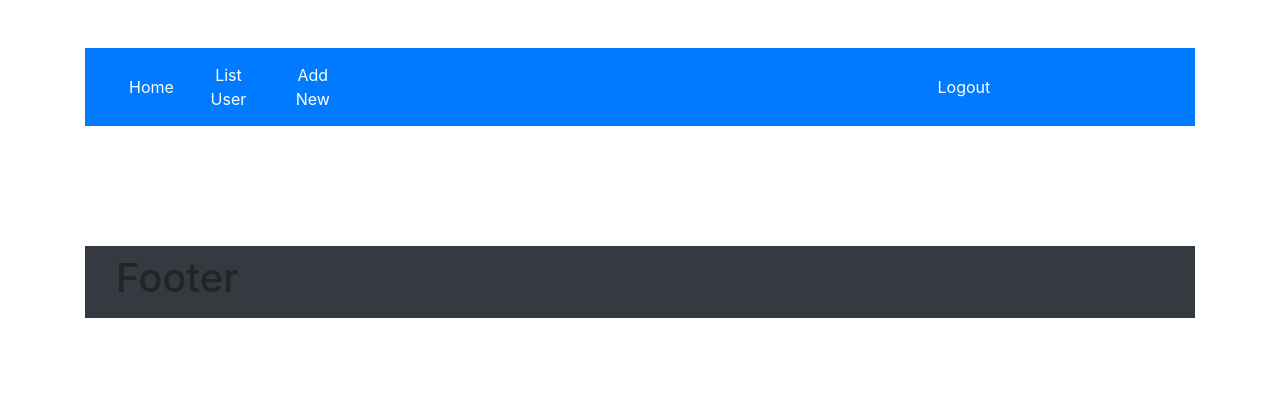
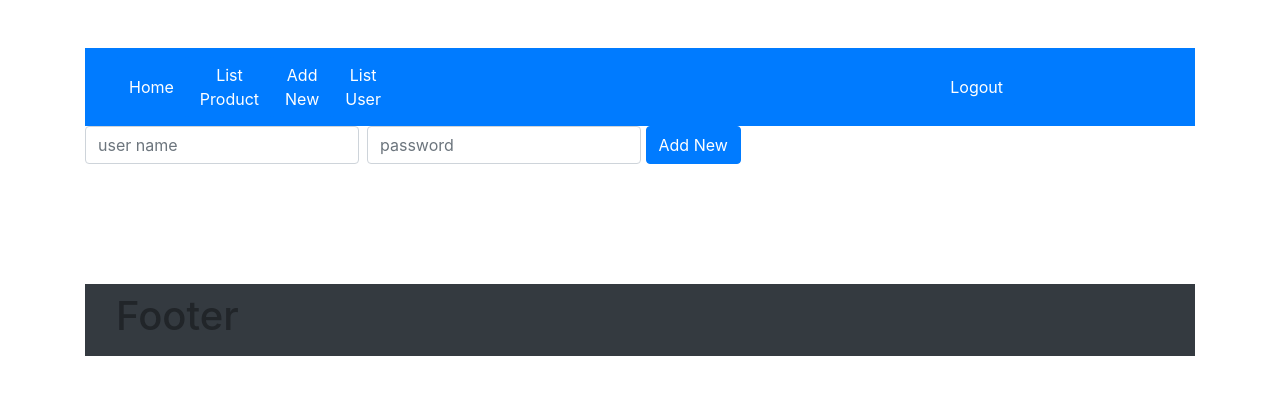
Before and after one commit to kuly90/login-jwt-react, a React (Create React App) app: page /menu/UserList in a window 1280 px wide. Shown: the top 394 px of the page. Built offline with nearby package versions, Linux system fonts and the light colour scheme; no server answers; sample sign-in values are in the browser's storage.

Commit message:
connetion database

```diff
--- a/src/components/App.js
+++ b/src/components/App.js
@@ -9,6 +9,7 @@ import Login from './common/Login';
 import CourseListContainer from './course/CourseListContainer';
 import AddOrEditCourseContainer from './course/AddOrEditCourseContainer';
 import EditContainer from './course/EditContainer';
+import UserList from './course/UserList';
 import { FetchDataList } from '../action';
 import Header from './landing/Header';
 import Footer from './landing/Footer';
@@ -30,6 +31,7 @@ class App extends Component {
               <Route path="/menu/PageTable" component={CourseListContainer}/>
               <Route path="/menu/pageAdd" component={AddOrEditCourseContainer}/>
               <Route path="/menu/pageEdit/:id" component={EditContainer} />
+              <Route path="/menu/UserList" component={UserList}/>
               <Route exact path="/login" component={Login}/>
               <Route exact path="/" component={Login}/>
             <br/><br/><br/><br/><br/>
--- a/src/components/course/CourseListContainer.js
+++ b/src/components/course/CourseListContainer.js
@@ -74,7 +74,7 @@ class CourseListContainer extends Component {
   handleEditCourse() {
     const id = this.state.id;
     const count = this.state.count
-		if (id && count == 1) {
+		if (id && count === 1) {
 			this.setState({ id: undefined });
 			this.props.history.push(`/menu/pageEdit/${id}`, {row: this.state.row});
       this.props.loadGo(this.state.item)
--- /dev/null
+++ b/src/components/course/UserList.js
@@ -0,0 +1,100 @@
+import React from 'react';
+
+class UserList extends React.Component{
+state = {
+    users:[],
+    user: {
+        username: 'user name',
+        password: 'password'
+
+    }
+}
+componentDidMount(){
+    this.getUsers();
+}
+
+getUsers = _ => {
+    fetch('http://localhost:8080/users')
+    .then(response =>response.json())
+    .then(response => this.setState({users: response.data}))
+    .catch(err => console.error(err))
+}
+
+addUser = _=> {
+    const { user } = this.state;
+    fetch(`http://localhost:8080/users/add?username=${user.username}&password=${user.password}`)
+    .then(this.getUsers)
+    .catch(err => console.error(err))
+
+}
+
+ deleteUser = _=> {
+    const id = this.refs.txt.value;
+    alert(id);
+    fetch(`http://localhost:8080/users/deleteUser?id=${id}`)
+    .then(this.getUsers)
+    .catch(err => console.error(err)
+    )
+}
+
+editUser = _ => {
+    alert('edit')
+}
+
+
+renderUser = ({id, username, password}) =>
+
+    <div key={id}>
+      <table className="table table-hover">
+        <thead>
+        <tr>
+            <th>user Id</th>
+            <th>user name</th>
+            <th>password</th>
+            <th>Action</th>
+            </tr>
+        </thead>
+        <tbody>
+            <tr>
+                <td  ref="txt">{id}</td>
+                <td>{username}</td>
+                <td>{password}</td>
+                <td>
+                    <button className="btn btn-primary " onClick={this.editUser}>
+                       <span className="fa fa-pencil fa-fw"></span>
+                    </button>
+                </td>
+                <td>
+                    <button className="btn btn-danger" onClick={this.deleteUser}>
+                        <span className="fa fa-trash-o fa-fw"></span>
+                    </button>
+                </td>
+
+            </tr>
+        </tbody>
+     </table>
+    </div>
+
+    render(){
+        const { users, user } = this.state;
+        return(
+            <div className="App">
+                {users.map(this.renderUser)}
+
+                <div>
+                    <form className="form-inline" onSubmit={this.addUser}>
+                        <input type="text" className="form-control mb-2 mr-sm-2 mb-sm-0" id="inlineFormInput" placeholder={user.username}
+                            onChange={e => this.setState({ user: {...user,username: e.target.value}})}
+                        />
+                        <input type="text" className="form-control" id="inlineFormInputGroup" placeholder={user.password}
+                            onChange={e => this.setState({ user: {...user,password: e.target.value}})}
+                        /> &nbsp;
+                         <button type="submit" className="btn btn-primary">Add New</button>
+                    </form>
+
+                </div>
+            </div>
+        );
+    }
+}
+export default UserList;
--- a/src/components/landing/Header.js
+++ b/src/components/landing/Header.js
@@ -23,6 +23,10 @@ const Auth = new AuthService();
     this.props.history.replace('/menu/PageAdd');
   }
 
+  handlePageUser(){
+    this.props.history.replace('/menu/UserList');
+  }
+
   render() {
 
     return (
@@ -32,8 +36,9 @@ const Auth = new AuthService();
           <div className="collapse navbar-collapse" id="mainNav">
             <div className="navbar-nav">
             <button className="btn btn-primary" onClick={this.handlePageHome.bind(this)}>Home</button>
-            <button className="btn btn-primary" onClick={this.handlePageTable.bind(this)}>List User</button>
+            <button className="btn btn-primary" onClick={this.handlePageTable.bind(this)}>List Product</button>
             <button className="btn btn-primary" onClick={this.handlePageAdd.bind(this)}>Add New</button>
+            <button className="btn btn-primary" onClick={this.handlePageUser.bind(this)}>List User</button>
             </div>
           </div>
         </div>
```
Also changed, not shown: 1 other file (tests, documents, lock files or other folders).
